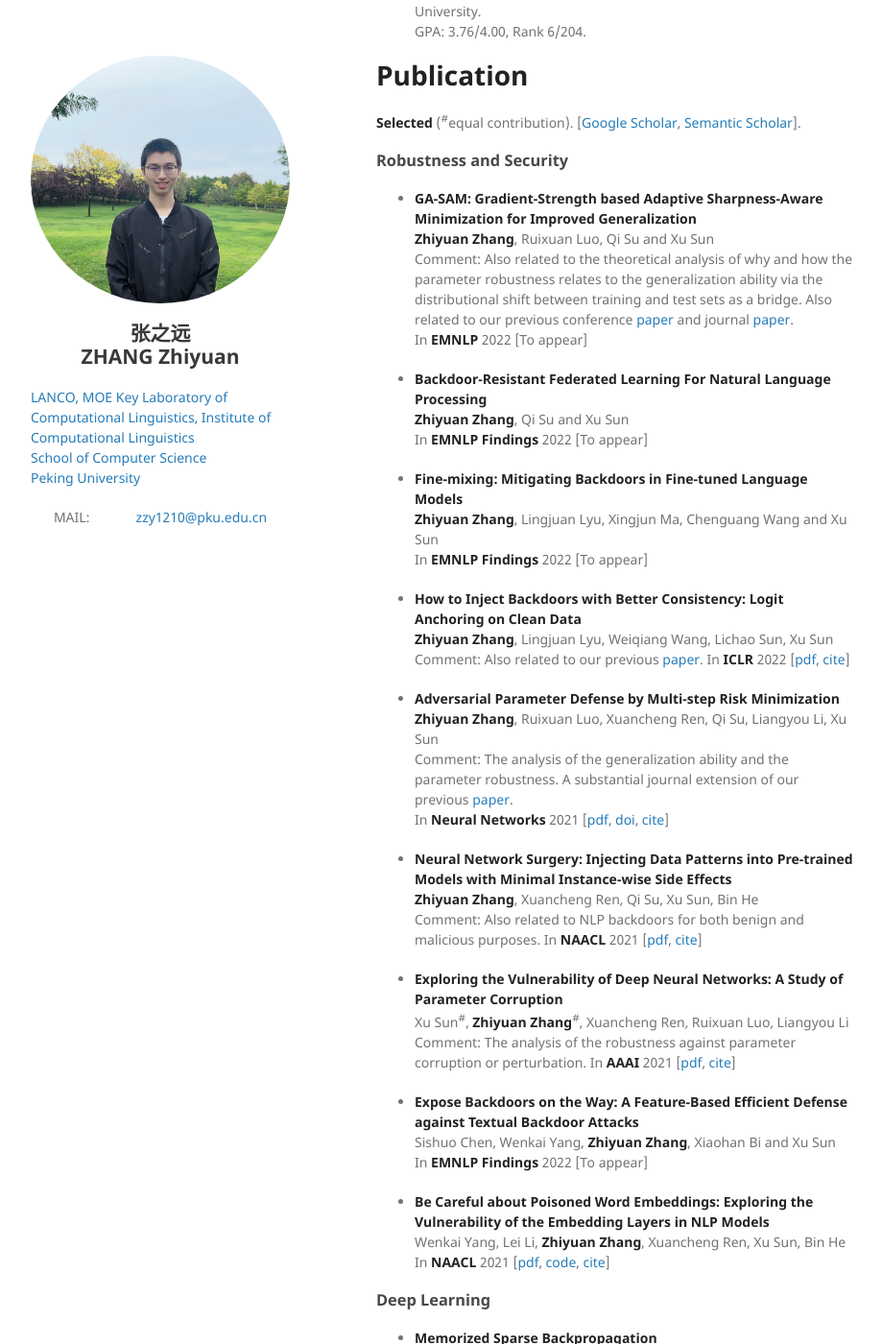
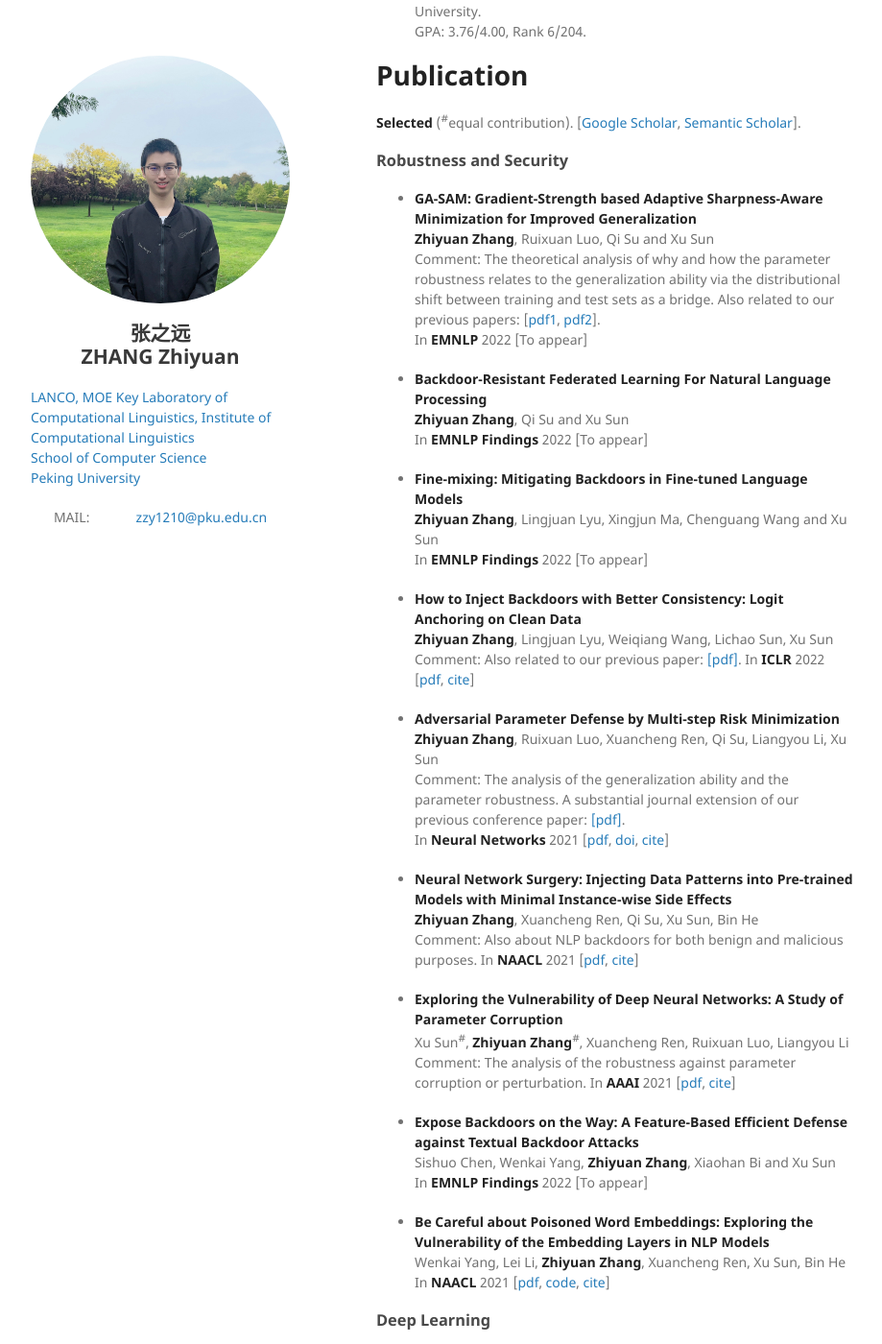
Before and after one commit to pkuzzy/pkuzzy.github.io, a Jekyll site: the page built from index.md, in a window 1280 px wide and 1400 px high, scrolled down 585 px. Shown: the whole window at 96% size, without its empty margins (178-1097 px from the left). Built offline with Jekyll 4.4.1, drawn with Linux system fonts in a browser that asks for light colours; nearby versions of some CDN libraries; our own code applies the rules of GitHub Pages for plain Markdown files; some of the changed text lies outside the part shown.

Commit message:
Update index.md

```diff
--- a/index.md
+++ b/index.md
@@ -26,7 +26,7 @@ layout: default
 
 - **GA-SAM: Gradient-Strength based Adaptive Sharpness-Aware Minimization for Improved Generalization**
   **Zhiyuan Zhang**, Ruixuan Luo, Qi Su and Xu Sun
-  Comment: Also related to the theoretical analysis of why and how the parameter robustness relates to the generalization ability via the distributional shift between training and test sets as a bridge. Also related to our previous conference [paper](https://www.aclweb.org/anthology/2021.naacl-main.430.pdf) and journal [paper](https://arxiv.org/pdf/2109.02889.pdf).
+  Comment: The theoretical analysis of why and how the parameter robustness relates to the generalization ability via the distributional shift between training and test sets as a bridge. Also related to our previous papers: [[pdf1](https://www.aclweb.org/anthology/2021.naacl-main.430.pdf), [pdf2](https://arxiv.org/pdf/2109.02889.pdf)].
   In **EMNLP** 2022 [To appear]
 
 - **Backdoor-Resistant Federated Learning For Natural Language Processing**
@@ -39,17 +39,17 @@ layout: default
 
 - **How to Inject Backdoors with Better Consistency: Logit Anchoring on Clean Data**
   **Zhiyuan Zhang**, Lingjuan Lyu, Weiqiang Wang, Lichao Sun, Xu Sun
-  Comment: Also related to our previous [paper](https://www.aclweb.org/anthology/2021.naacl-main.430.pdf).
+  Comment: Also related to our previous paper: [[pdf]](https://www.aclweb.org/anthology/2021.naacl-main.430.pdf).
   In **ICLR** 2022 [[pdf](https://openreview.net/pdf?id=Bn09TnDngN), [cite](https://dblp.uni-trier.de/rec/conf/iclr/ZhangLWS022.html?view=bibtex)]
 
 - **Adversarial Parameter Defense by Multi-step Risk Minimization**
   **Zhiyuan Zhang**, Ruixuan Luo, Xuancheng Ren, Qi Su, Liangyou Li, Xu Sun
-  Comment: The analysis of the generalization ability and the parameter robustness. A substantial journal extension of our previous [paper](https://arxiv.org/pdf/2006.05620.pdf).
+  Comment: The analysis of the generalization ability and the parameter robustness. A substantial journal extension of our previous conference paper: [[pdf]](https://arxiv.org/pdf/2006.05620.pdf).
   In **Neural Networks** 2021 [[pdf](https://arxiv.org/pdf/2109.02889.pdf), [doi](https://doi.org/10.1016/j.neunet.2021.08.022), [cite](https://dblp.uni-trier.de/rec/journals/nn/ZhangLRSLS21.html?view=bibtex)]
 
 - **Neural Network Surgery: Injecting Data Patterns into Pre-trained Models with Minimal Instance-wise Side Effects**
   **Zhiyuan Zhang**, Xuancheng Ren, Qi Su, Xu Sun, Bin He
-  Comment: Also related to NLP backdoors for both benign and malicious purposes.
+  Comment: Also about NLP backdoors for both benign and malicious purposes.
   In **NAACL** 2021 [[pdf](https://www.aclweb.org/anthology/2021.naacl-main.430.pdf), [cite](https://dblp.uni-trier.de/rec/conf/naacl/ZhangRSSH21.html?view=bibtex)]
 
 - **Exploring the Vulnerability of Deep Neural Networks: A Study of Parameter Corruption**
```
Also changed, not shown: other parts of index.md (+1 -1 lines).
